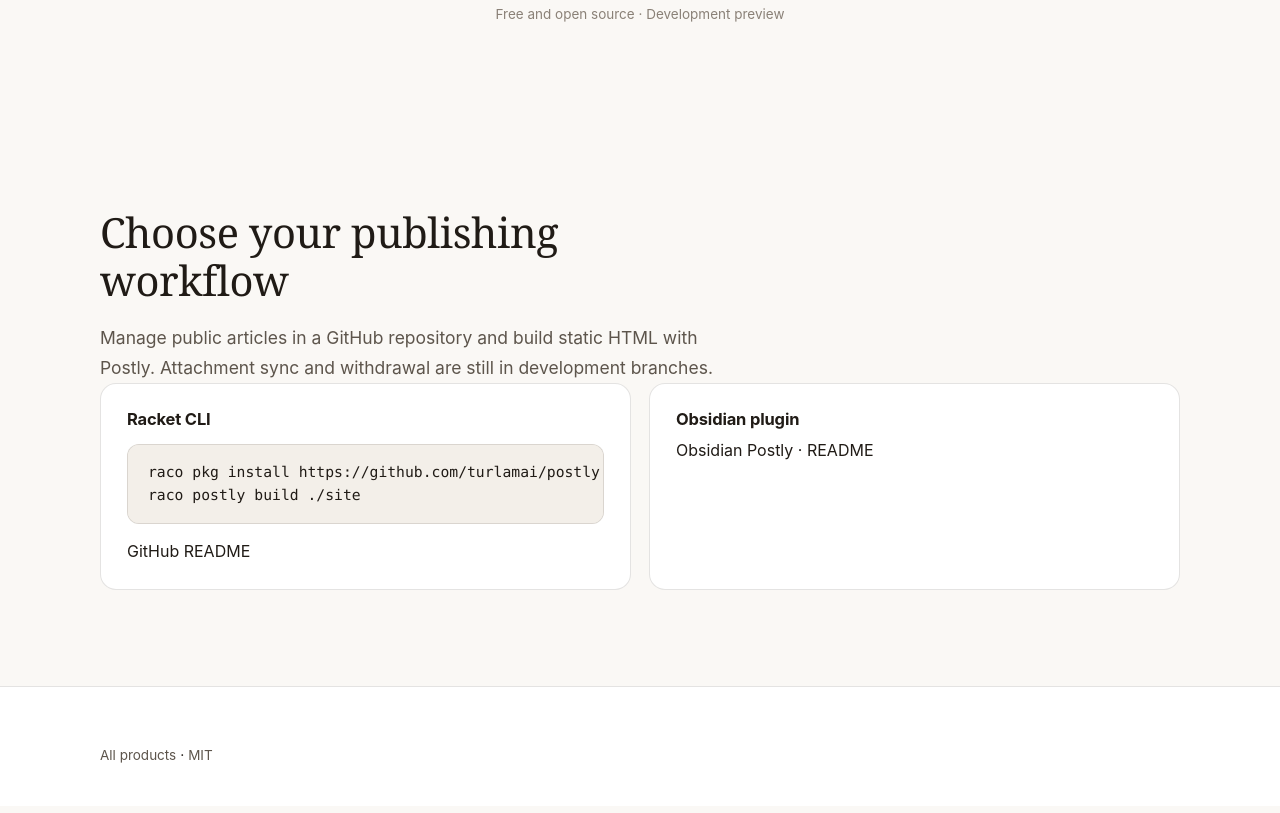
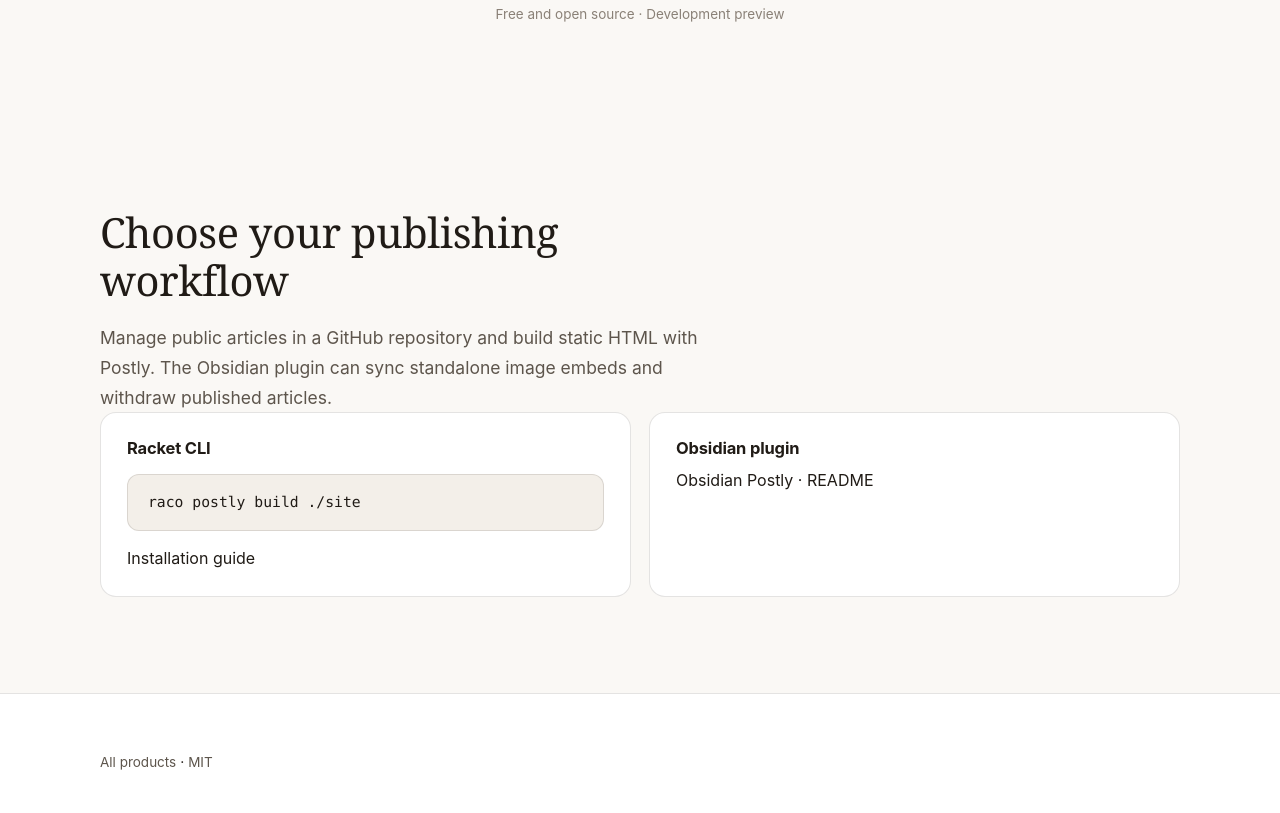
Before and after one commit to turlamai/postly, a plain HTML site: page docs/index.html in a window 1280 px wide. Shown: the part 501-1314 px from the top of the page. Drawn offline with Linux system fonts and the light colour scheme.

```diff
--- a/docs/index.html
+++ b/docs/index.html
@@ -31,6 +31,5 @@
         </div>
     </header>
 <main><section class="kit-hero"><div class="kit-container"><h1 data-i18n="hero.h1">本地写作，发布到自己的网站。</h1><p class="kit-lead" data-i18n="hero.lead">将 Markdown 或 Obsidian 笔记构建为静态博客。保留原始文件，主动选择公开内容。</p><div class="kit-btn-row"><a class="kit-btn kit-btn--primary" href="#start" data-i18n="nav.start">开始使用</a><a class="kit-btn kit-btn--secondary" href="https://github.com/turlamai/postly">GitHub</a></div><p class="kit-hero-meta" data-i18n="hero.badge">免费开源 · 开发预览</p></div></section>
-<section class="kit-section" id="start"><div class="kit-container"><h2 class="kit-h2" data-i18n="start.title">选择你的发布方式</h2><p class="kit-lead" data-i18n="start.body">通过 GitHub 仓库管理公开文章，使用 Postly 构建静态 HTML。插件的附件同步和撤回功能仍在开发分支。</p><div class="kit-grid kit-grid--2"><div class="kit-card"><h3 data-i18n="start.cli">Racket CLI</h3><pre><code>raco pkg install https://github.com/turlamai/postly.git
-raco postly build ./site</code></pre><a href="https://github.com/turlamai/postly#readme">GitHub README</a></div><div class="kit-card"><h3 data-i18n="start.plugin">Obsidian 插件</h3><a href="https://github.com/turlamai/obsidian-postly#readme">Obsidian Postly · README</a></div></div></div></section></main>
-<footer class="kit-footer"><div class="kit-container"><a href="https://jrtx.site/" data-i18n="footer.portal">全部产品</a> · <a href="https://github.com/turlamai/postly/blob/main/LICENSE">MIT</a></div></footer><script type="application/json" id="kit-i18n">{"zh":{"nav.brand":"Postly","nav.start":"开始使用","hero.h1":"本地写作，发布到自己的网站。","hero.lead":"将 Markdown 或 Obsidian 笔记构建为静态博客。保留原始文件，主动选择公开内容。","hero.badge":"免费开源 · 开发预览","start.title":"选择你的发布方式","start.cli":"Racket CLI","start.plugin":"Obsidian 插件","start.body":"通过 GitHub 仓库管理公开文章，使用 Postly 构建静态 HTML。插件的附件同步和撤回功能仍在开发分支。","footer.portal":"全部产品"},"en":{"nav.brand":"Postly","nav.start":"Get started","hero.h1":"Write locally. Publish to your own site.","hero.lead":"Build a static blog from Markdown or Obsidian notes. Keep your source files and choose what to publish.","hero.badge":"Free and open source · Development preview","start.title":"Choose your publishing workflow","start.cli":"Racket CLI","start.plugin":"Obsidian plugin","start.body":"Manage public articles in a GitHub repository and build static HTML with Postly. Attachment sync and withdrawal are still in development branches.","footer.portal":"All products"}}</script></body></html>
+<section class="kit-section" id="start"><div class="kit-container"><h2 class="kit-h2" data-i18n="start.title">选择你的发布方式</h2><p class="kit-lead" data-i18n="start.body">通过 GitHub 仓库管理公开文章，使用 Postly 构建静态 HTML。Obsidian 插件可同步独立图片嵌入，并撤回已发布的文章。</p><div class="kit-grid kit-grid--2"><div class="kit-card"><h3 data-i18n="start.cli">Racket CLI</h3><pre><code>raco postly build ./site</code></pre><a href="https://github.com/turlamai/postly#readme" data-i18n="start.install">安装指南</a></div><div class="kit-card"><h3 data-i18n="start.plugin">Obsidian 插件</h3><a href="https://github.com/turlamai/obsidian-postly#readme">Obsidian Postly · README</a></div></div></div></section></main>
+<footer class="kit-footer"><div class="kit-container"><a href="https://jrtx.site/" data-i18n="footer.portal">全部产品</a> · <a href="https://github.com/turlamai/postly/blob/main/LICENSE">MIT</a></div></footer><script type="application/json" id="kit-i18n">{"zh":{"nav.brand":"Postly","nav.start":"开始使用","hero.h1":"本地写作，发布到自己的网站。","hero.lead":"将 Markdown 或 Obsidian 笔记构建为静态博客。保留原始文件，主动选择公开内容。","hero.badge":"免费开源 · 开发预览","start.title":"选择你的发布方式","start.cli":"Racket CLI","start.install":"安装指南","start.plugin":"Obsidian 插件","start.body":"通过 GitHub 仓库管理公开文章，使用 Postly 构建静态 HTML。Obsidian 插件可同步独立图片嵌入，并撤回已发布的文章。","footer.portal":"全部产品"},"en":{"nav.brand":"Postly","nav.start":"Get started","hero.h1":"Write locally. Publish to your own site.","hero.lead":"Build a static blog from Markdown or Obsidian notes. Keep your source files and choose what to publish.","hero.badge":"Free and open source · Development preview","start.title":"Choose your publishing workflow","start.cli":"Racket CLI","start.install":"Installation guide","start.plugin":"Obsidian plugin","start.body":"Manage public articles in a GitHub repository and build static HTML with Postly. The Obsidian plugin can sync standalone image embeds and withdraw published articles.","footer.portal":"All products"}}</script></body></html>
```
Also changed, not shown: 8 other files.
